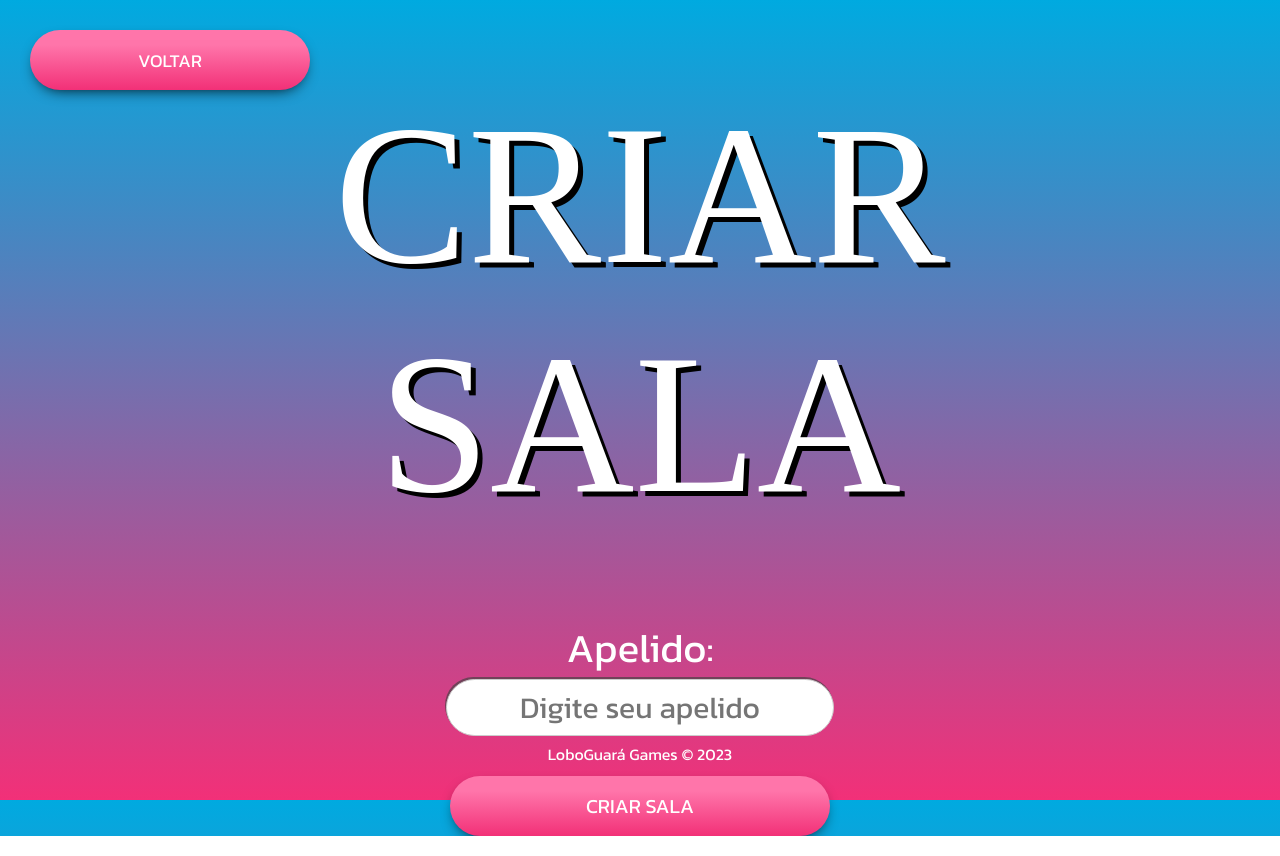
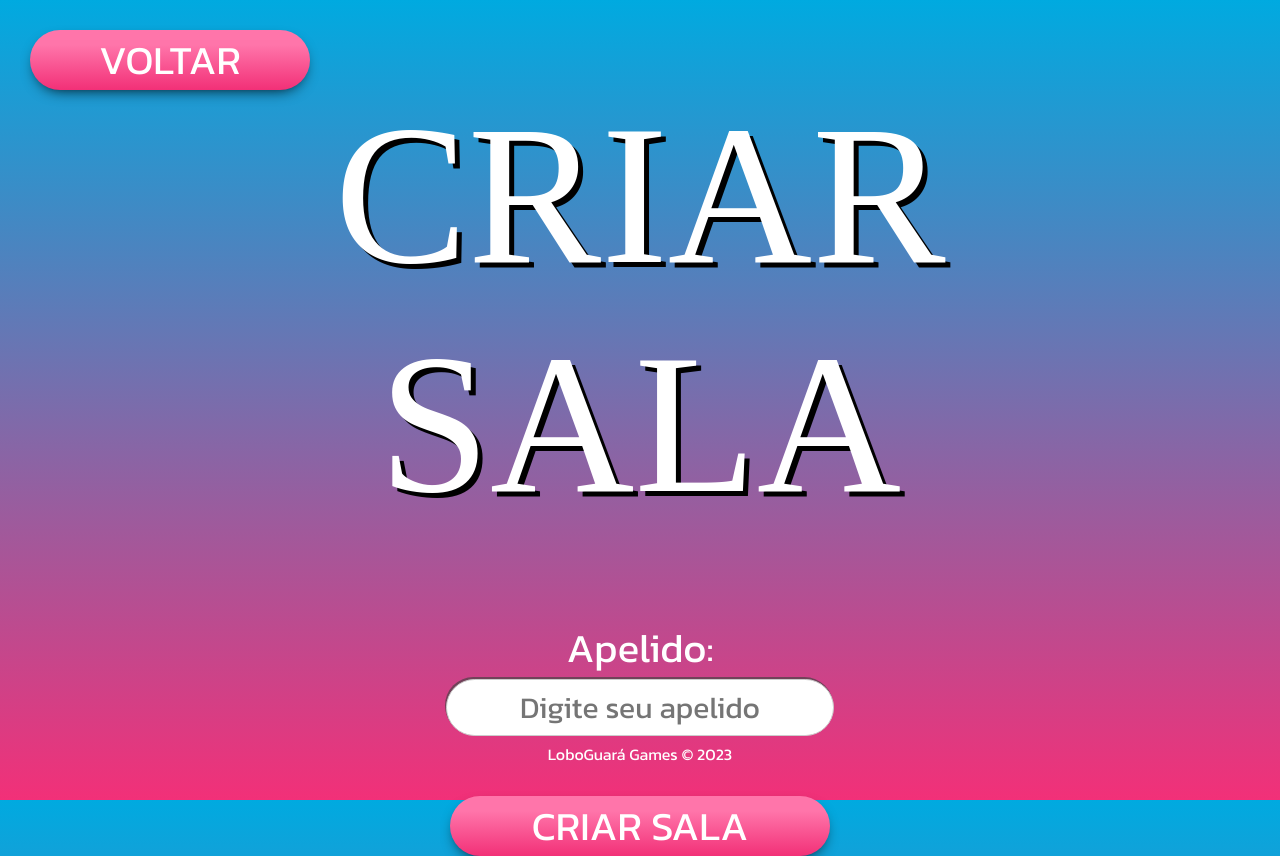
Before and after one commit to Feliper62/falacia-game-frontend, a Next.js app: page /pages/criar_sala in a window 1280 px wide. Built offline with nearby package versions, Linux system fonts and the light colour scheme; a web font is replaced by a local one.

Commit message:
:refactor: Redimensionamento campos Acessar Sala

```diff
--- a/src/app/styles/Button.module.css
+++ b/src/app/styles/Button.module.css
@@ -33,7 +33,7 @@
     box-shadow: 0px 6px 15px -7px #000000;
     font-family: Kanit;
     text-transform: uppercase;
-    font-size: 20px;
+    font-size: 40px;
     justify-content: center;
     align-items: center;
 	background:linear-gradient(to bottom, #ff75aa 25%, #f23077 100%);
--- a/src/app/styles/CaixaTexto.module.css
+++ b/src/app/styles/CaixaTexto.module.css
@@ -75,4 +75,5 @@
    text-shadow: -50px 0px 0px rgba(66,66,66,.0);
    text-align: center;
    font-family: Kanit;
+   margin-bottom: 20px;
 }
--- a/src/app/styles/VoltarButton.module.css
+++ b/src/app/styles/VoltarButton.module.css
@@ -21,7 +21,7 @@
     box-shadow: 0px 6px 15px -7px #000000;
     font-family: Kanit;
     text-transform: uppercase;
-    font-size: 18px;
+    font-size: 40px;
     justify-content: center;
     align-items: center;
 	background:linear-gradient(to bottom, #ff75aa 25%, #f23077 100%);
```
